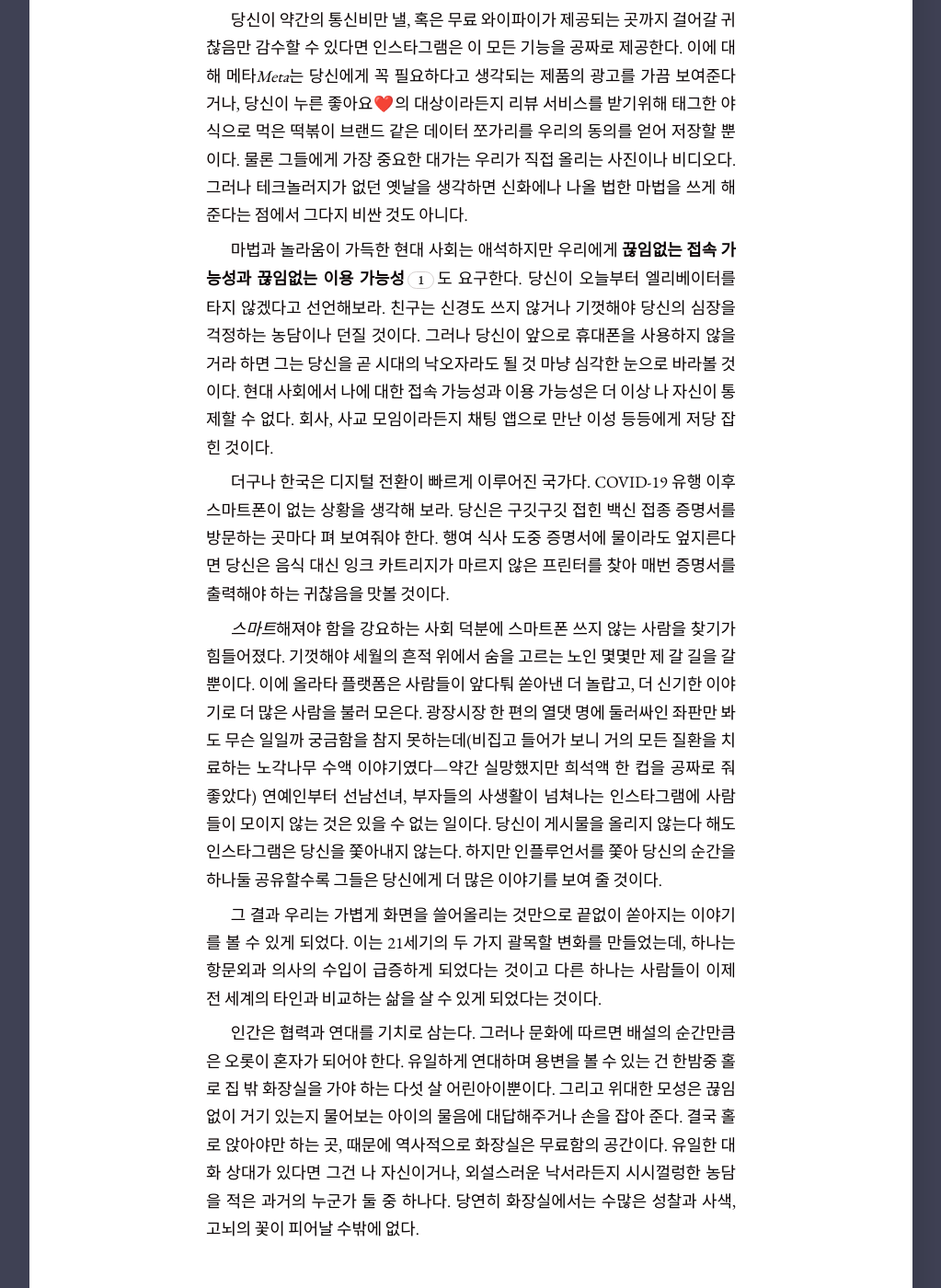
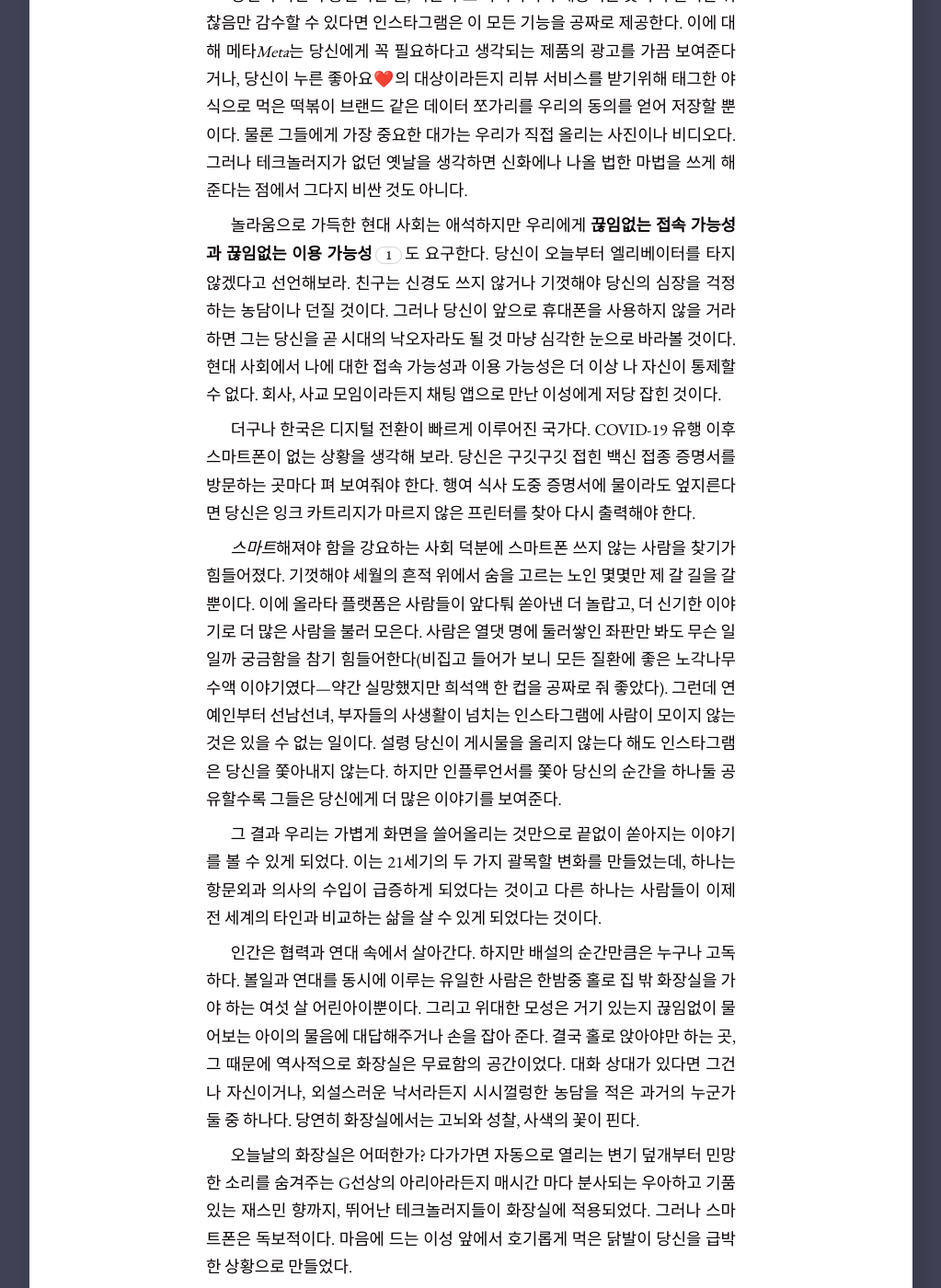
Before and after one commit to grsdij/grsdij, a Jekyll site: the page built from _posts/2022-05-17-인스타그램을 사용하지 않는 방법.md, in a window 1280 px wide and 1400 px high, scrolled down 1431 px. Shown: the whole window at 92% size, without its empty margins (128-1151 px from the left). Built offline with Jekyll 4.4.1, drawn with Linux system fonts in a browser that asks for light colours; some of the changed text lies outside the part shown.

Commit message:
Update 2022-05-17-인스타그램을 사용하지 않는 방법.md

```diff
--- a/_posts/2022-05-17-인스타그램을 사용하지 않는 방법.md
+++ b/_posts/2022-05-17-인스타그램을 사용하지 않는 방법.md
@@ -4,6 +4,18 @@ author: 든든
 categories: essay
 layout: post
 ---
+
+***인스타그램****Instagram*은 정말 훌륭한 발명품이다.
+인스타그램이 뭔지 아직 잘 모르는 사람들을 위해 간단하게 설명하자면, 이 스마트폰 앱은 우리가 찍은 사진이나 비디오를 터치 몇 번으로 남들과 공유할 수 있게 해준다.
+구시대의 테크놀러지가 하나의 기능에 충실한 것과 달리 인스타그램은 이 말고도 수많은 마법 같은 기능을 자랑한다.
+이를테면 한 번 올린 게시물은 미국 평원 깊숙이 위치한 데이터 센터에 저장되어 언제 어디서든 다시 볼 수 있다.
+만약 당신의 해피가 누워 트림하는 영상처럼 영원히 게시되는 건 부담스럽지만 그래도 다른 사람들에게 보여주고 싶은 게 있다면?
+24시간 뒤 자동으로 삭제되는 게시물(인스타그램은 이를 스토리라고 한다)로 올리면 된다.
+그뿐만 아니라 알레산드리아*Alessandria*에 사는 사람이 올린 게시물도 곧바로 업데이트되며, 당신이 이탈리아어만 할 줄 안다면 채팅으로 그의 안부를 물을 수도 있다.
+심지어 최근에는 당신의 순간을 실시간으로 방송하는 기능도 생겼다.
+덕분에 이 앱은 아기를 일찍 재우고 몰래 한밤의 데이트를 즐기는 부부의 아기 전용 CCTV로도 쓸 수 있다.
+더 멋진 점은 공유된 일상을 보는 것과 동시에 쇼핑까지 할 수 있다는 것이다.
+이를테면 누군가가 같은 제품을 찾아 올리기만 했다면, 할리우드 셀럽의 파파라치 샷에 찍힌 청바지도 바로 내 것으로 만들 수 있다.
 
 <figure>
   <figcaption>
@@ -15,56 +27,74 @@ layout: post
   </figcaption>
 </figure>
 
-<br>
-
-***인스타그램****Instagram*은 정말 훌륭한 발명품이다.
-인스타그램이 뭔지 아직 잘 모르는 사람들을 위해 간단하게 설명하자면, 이 스마트폰 앱은 우리가 찍은 사진이나 비디오를 터치 몇 번으로 남들과 공유할 수 있게 해준다.
-구시대의 테크놀러지가 하나의 기능에 충실한 것과 달리 인스타그램은 이 말고도 수많은 마법 같은 기능을 자랑한다.
-이를테면 한 번 올린 게시물은 미국 평원 깊숙이 위치한 데이터 센터에 저장되어 언제 어디서든 다시 볼 수 있다.
-만약 당신의 해피가 누워 트림하는 영상처럼 영원히 게시되는 건 부담스럽지만 그래도 다른 사람들에게 보여주고 싶은 게 있다면?
-24시간 뒤 자동으로 삭제되는 게시물(인스타그램은 이를 스토리라고 한다)로 올리면 된다.
-그뿐만 아니라 알레산드리아*Alessandria*에 사는 사람이 올린 게시물도 곧바로 업데이트되며, 당신이 이탈리아어만 할 줄 안다면 채팅으로 그의 안부를 물을 수도 있다.
-심지어 최근에는 당신의 순간을 실시간으로 방송하는 기능도 생겼다.
-덕분에 이 앱은 일찍 아기를 재우고 몰래 한밤의 데이트를 즐기는 부부의 아기 전용 CCTV로도 쓸 수 있다.
-더 멋진 점은 공유된 일상을 즐기는 것과 동시에 쇼핑까지 한 번에 할 수 있다.
-이를테면 누군가가 같은 제품을 찾아 올리기만 했다면, 할리우드 셀럽의 파파라치 샷에 찍힌 청바지도 바로 내 것으로 만들 수 있는 것이다.
-
 당신이 약간의 통신비만 낼, 혹은 무료 와이파이가 제공되는 곳까지 걸어갈 귀찮음만 감수할 수 있다면 인스타그램은 이 모든 기능을 공짜로 제공한다.
 이에 대해 메타*Meta*는 당신에게 꼭 필요하다고 생각되는 제품의 광고를 가끔 보여준다거나, 당신이 누른 좋아요❤️의 대상이라든지 리뷰 서비스를 받기위해 태그한 야식으로 먹은 떡볶이 브랜드 같은 데이터 쪼가리를 우리의 동의를 얻어 저장할 뿐이다.
 물론 그들에게 가장 중요한 대가는 우리가 직접 올리는 사진이나 비디오다.
 그러나 테크놀러지가 없던 옛날을 생각하면 신화에나 나올 법한 마법을 쓰게 해준다는 점에서 그다지 비싼 것도 아니다.
 
-마법과 놀라움이 가득한 현대 사회는 애석하지만 우리에게 **끊임없는 접속 가능성과 끊임없는 이용 가능성**[^1]도 요구한다.
+놀라움으로 가득한 현대 사회는 애석하지만 우리에게 **끊임없는 접속 가능성과 끊임없는 이용 가능성**[^1]도 요구한다.
 당신이 오늘부터 엘리베이터를 타지 않겠다고 선언해보라.
 친구는 신경도 쓰지 않거나 기껏해야 당신의 심장을 걱정하는 농담이나 던질 것이다.
 그러나 당신이 앞으로 휴대폰을 사용하지 않을 거라 하면 그는 당신을 곧 시대의 낙오자라도 될 것 마냥 심각한 눈으로 바라볼 것이다.
 현대 사회에서 나에 대한 접속 가능성과 이용 가능성은 더 이상 나 자신이 통제할 수 없다.
-회사, 사교 모임이라든지 채팅 앱으로 만난 이성 등등에게 저당 잡힌 것이다.
+회사, 사교 모임이라든지 채팅 앱으로 만난 이성에게 저당 잡힌 것이다.
 
 더구나 한국은 디지털 전환이 빠르게 이루어진 국가다.
 COVID-19 유행 이후 스마트폰이 없는 상황을 생각해 보라.
 당신은 구깃구깃 접힌 백신 접종 증명서를 방문하는 곳마다 펴 보여줘야 한다.
-행여 식사 도중 증명서에 물이라도 엎지른다면 당신은 음식 대신 잉크 카트리지가 마르지 않은 프린터를 찾아 매번 증명서를 출력해야 하는 귀찮음을 맛볼 것이다.
+행여 식사 도중 증명서에 물이라도 엎지른다면 당신은 잉크 카트리지가 마르지 않은 프린터를 찾아 다시 출력해야 한다.
 
 *스마트*해져야 함을 강요하는 사회 덕분에 스마트폰 쓰지 않는 사람을 찾기가 힘들어졌다.
 기껏해야 세월의 흔적 위에서 숨을 고르는 노인 몇몇만 제 갈 길을 갈 뿐이다.
 이에 올라타 플랫폼은 사람들이 앞다퉈 쏟아낸 더 놀랍고, 더 신기한 이야기로 더 많은 사람을 불러 모은다.
-광장시장 한 편의 열댓 명에 둘러싸인 좌판만 봐도 무슨 일일까 궁금함을 참지 못하는데(비집고 들어가 보니 거의 모든 질환을 치료하는 노각나무 수액 이야기였다---약간 실망했지만 희석액 한 컵을 공짜로 줘 좋았다) 연예인부터 선남선녀, 부자들의 사생활이 넘쳐나는 인스타그램에 사람들이 모이지 않는 것은 있을 수 없는 일이다.
-당신이 게시물을 올리지 않는다 해도 인스타그램은 당신을 쫓아내지 않는다.
-하지만 인플루언서를 쫓아 당신의 순간을 하나둘 공유할수록 그들은 당신에게 더 많은 이야기를 보여 줄 것이다.
+사람은 열댓 명에 둘러쌓인 좌판만 봐도 무슨 일일까 궁금함을 참기 힘들어한다(비집고 들어가 보니 모든 질환에 좋은 노각나무 수액 이야기였다---약간 실망했지만 희석액 한 컵을 공짜로 줘 좋았다).
+그런데 연예인부터 선남선녀, 부자들의 사생활이 넘치는 인스타그램에 사람이 모이지 않는 것은 있을 수 없는 일이다.
+설령 당신이 게시물을 올리지 않는다 해도 인스타그램은 당신을 쫓아내지 않는다.
+하지만 인플루언서를 쫓아 당신의 순간을 하나둘 공유할수록 그들은 당신에게 더 많은 이야기를 보여준다.
 
 그 결과 우리는 가볍게 화면을 쓸어올리는 것만으로 끝없이 쏟아지는 이야기를 볼 수 있게 되었다.
 이는 21세기의 두 가지 괄목할 변화를 만들었는데, 하나는 항문외과 의사의 수입이 급증하게 되었다는 것이고 다른 하나는 사람들이 이제 전 세계의 타인과 비교하는 삶을 살 수 있게 되었다는 것이다.
 
-인간은 협력과 연대를 기치로 삼는다.
-그러나 문화에 따르면 배설의 순간만큼은 오롯이 혼자가 되어야 한다.
-유일하게 연대하며 용변을 볼 수 있는 건 한밤중 홀로 집 밖 화장실을 가야 하는 다섯 살 어린아이뿐이다.
-그리고 위대한 모성은 끊임없이 거기 있는지 물어보는 아이의 물음에 대답해주거나 손을 잡아 준다.
-결국 홀로 앉아야만 하는 곳, 때문에 역사적으로 화장실은 무료함의 공간이다.
-유일한 대화 상대가 있다면 그건 나 자신이거나, 외설스러운 낙서라든지 시시껄렁한 농담을 적은 과거의 누군가 둘 중 하나다.
-당연히 화장실에서는 수많은 성찰과 사색, 고뇌의 꽃이 피어날 수밖에 없다.
+인간은 협력과 연대 속에서 살아간다.
+하지만 배설의 순간만큼은 누구나 고독하다.
+볼일과 연대를 동시에 이루는 유일한 사람은 한밤중 홀로 집 밖 화장실을 가야 하는 여섯 살 어린아이뿐이다.
+그리고 위대한 모성은 거기 있는지 끊임없이 물어보는 아이의 물음에 대답해주거나 손을 잡아 준다.
+결국 홀로 앉아야만 하는 곳, 그 때문에 역사적으로 화장실은 무료함의 공간이었다.
+대화 상대가 있다면 그건 나 자신이거나, 외설스러운 낙서라든지 시시껄렁한 농담을 적은 과거의 누군가 둘 중 하나다.
+당연히 화장실에서는 고뇌와 성찰, 사색의 꽃이 핀다.
+
+오늘날의 화장실은 어떠한가?
+다가가면 자동으로 열리는 변기 덮개부터 민망한 소리를 숨겨주는 G선상의 아리아라든지 매시간 마다 분사되는 우아하고 기품있는 재스민 향까지, 뛰어난 테크놀러지들이 화장실에 적용되었다.
+그러나 스마트폰은 독보적이다.
+마음에 드는 이성 앞에서 호기롭게 먹은 닭발이 당신을 급박한 상황으로 만들었다.
+
+ 급박한 상황 당신이 참지 못하는 공공화장실 아쉽게도 테크놀러지의 은총이 닿지 못한 그 상황에서도 당신의 손에는 스마트폰이 쥐어져 있다.
+그리고 인스타그램은 끝없는 두루마리로 한시름 놓은 당신을 금세 다른 세계 깊숙한 곳으로 보내버린다.
+
+재정 여건 상 아쉽게도 향을 다시 채워넣지 못한 화장실
+
+여전히 세상은 수많은 열악한 화장실들로 가득하다.
+그에 비해 스마트폰은 훨씬 빠른 속도로 개선되고 있다.
+
+후각세포는 금방 피로해진다.
+
+금방 피로해질 후각세포와 달리 인스타그램의 끝없는 두루마리는 당신을 다른 세계 깊숙이  흥분시킨다.
+
+곳이라는 오명에서 벗게했다.
+그러나 이 모든 것을 넘어 스마트폰은 모든 것을 뛰어넘었다.
+아무리 냄새가 나고, 좁고 힘든 곳에서도 스마트폰만 있다면 정신이 다른데로 가버릴수 있기 때문이다.
+이제 인스타그램은 끝없는 두루마리로 우리를 다른 세계로 보내버린다.
+무료한 벽 밖에 없는 공간, 어떻게 다른세계로 가지 않을 수 있겠는가?
+
 
 <hr>
+
+볼일을 보며 연대할 수 있는
+
+유일하게 연대하며 용변을 볼 수 있는 건 한밤중 홀로 집 밖 화장실을 가야 하는 다섯 살 어린아이뿐이다.
+
+하지만 스마트폰이
+화장실에서까지 탐구의 열정을 멈추지 않을 사람은 명문대를 위한 고3 수험생이거나 위대한 인물이 될 떡잎 뿐이다.
 
 당연히 특수한, 냄새나는 환경 속에서 사용자는 고뇌와 사색, 성찰의 꽃을 피울 수밖에 없었다.
 
```
